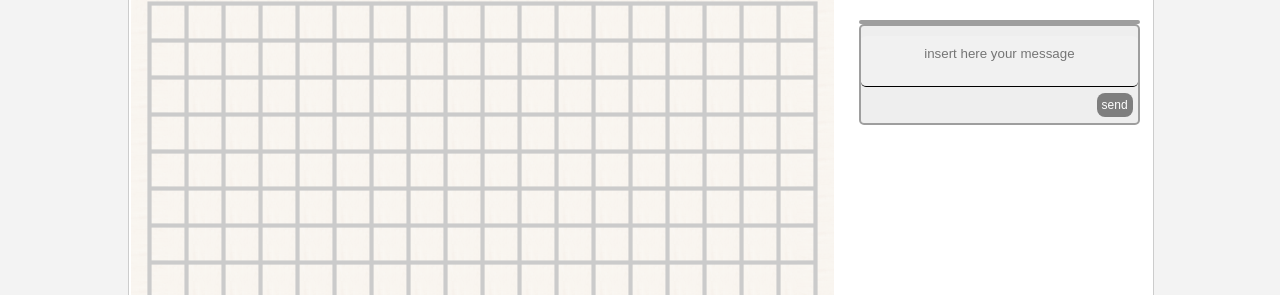
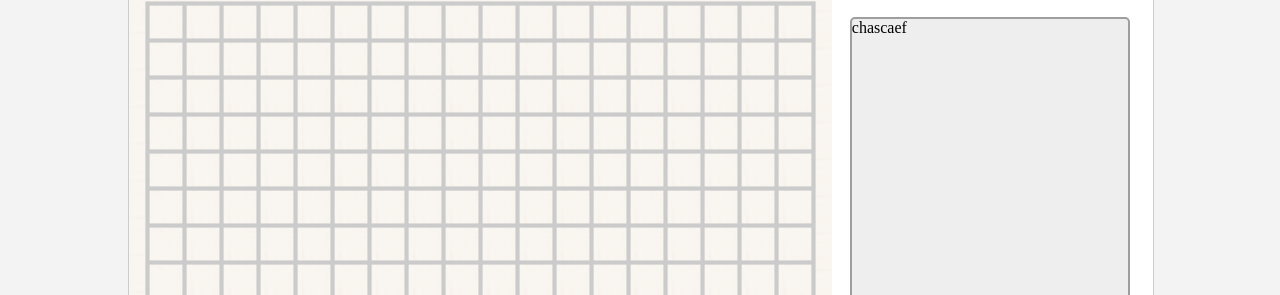
Before and after one commit to Il-Dom/GO, a plain HTML site: page game.html in a window 1280 px wide. Shown: the part 66-361 px from the top of the page. Drawn offline with nearby package versions, Linux system fonts and the light colour scheme.

Commit message:
"iniziato" aggiustamiento dei divvvv

```diff
--- a/game.html
+++ b/game.html
@@ -30,18 +30,18 @@
 
 	<div class="graypage">
 		<div class="whitepage">
+			<div class="gameContainer">
+				<div id='wrapper' class="width70">
+					<div id='board' class="boardcss"></div>
+				</div>
 
-			<div class="gameContainer">
-			<div id = 'wrapper'>
-				<div id = 'board'></div>
-			</div>
-
-			<div class="chat">
-				<div class="container textbox"></div>
-					<div class='container'>
-						<textarea  placeholder = "insert here your message " id="yourMessage" style='border-style:none none solid none; border-color:black; width:100%; display:block;box-sizing:border-box;border-width:1px; margin-bottom:1px;'></textarea>
-						<div style='width:100%; box-sizing:border-box; height:35px;padding:5px;'>
-						<button id="send" style='float:right'>send</button>
+				<div class="chat">
+					<div class="container textbox">chascaef</div>
+						<div class='container'>
+							<textarea  placeholder = "insert here your message " id="yourMessage" style='border-style:none none solid none; border-color:black; width:100%; display:block;box-sizing:border-box;border-width:1px; margin-bottom:1px;'></textarea>
+							<div style='width:100%; box-sizing:border-box; height:75%;padding:5px;'>
+							<button id="send" style='float:right; height: 15%'>send</button>
+					</div>
 				</div>
 			</div>
 		</div>
--- a/js/game.js
+++ b/js/game.js
@@ -33,7 +33,7 @@ function peerDisconnect(){
 *
 */
 function waitForResponse( pos ){
-	$("#board").addClass('disabled') //.prop('disabled',true).off('click')
+	$(".boardcss").addClass('disabled') //.prop('disabled',true).off('click')
 	conn.send( { 'turn':turn,'position':pos } )
 }
 
@@ -92,21 +92,29 @@ function setUpHandlers(){
 		sessionStorage.clear()
 	})
 	$(window).resize(function(){
-		var size = Math.floor($('#board').width()/dimen)
+		var boardW = $('.boardcss').width()-5;
+
+		var size = Math.floor(boardW/dimen)
 		$('.row').height(size)
 
 		$('.boardCell').width(size)
 		$('.boardCell').height(size)
 
-		var loc = $('#board').offset()
-		$('#errordiv').css('top', ($('#board').outerHeight()- $('#errordiv').height())/2 + loc.top + 'px')
-		$('#errordiv').css('left', ($('#board').outerWidth() - $('#errordiv').width())/2 + loc.left + 'px')
+		var loc = $('.boardcss').offset()
+		$('#errordiv').css('top', ($('.boardcss').outerHeight()- $('#errordiv').height())/2 + loc.top + 'px')
+		$('#errordiv').css('left', ($('.boardcss').outerWidth() - $('#errordiv').width())/2 + loc.left + 'px')
+
+		$('.chat').height($('#board').height()*0.90)
+		$('.chat').width( ($('.gameContainer').width() -  $('#board').width())*0.9 )
+		$('.chat').css('margin-top', $('.chat').height()*0.05 )
+		$('.chat').css('margin-bottom', $('.chat').height()*0.05 )
+		$('.toInsert').css('font-size', Math.floor($('.row').height()-5)*2)
 	})
 }
 
 function createBoard(dimension){
 	dimen = dimension
-	var boardW = $('#board').width();
+	var boardW = $('.boardcss').width()-5;
 
 	var size = Math.floor(boardW/dimen)
 	gameBoard = new Array(dimen).fill(dimen).map(() => new Array(dimen).fill(0));
@@ -158,6 +166,11 @@ function createBoard(dimension){
 		}
 		board.appendChild(row);
 	}
+
+	$('.chat').height($('#board').height()*0.90)
+	$('.chat').width( ($('.gameContainer').width() -  $('#board').width())*0.9 )
+	$('.chat').css('margin-top', $('.chat').height()*0.05 )
+	$('.chat').css('margin-bottom', $('.chat').height()*0.05 )
 }
 
 /*
@@ -166,15 +179,16 @@ function createBoard(dimension){
 *
 */
 function grayBoard(message){
-	$("#board").addClass('disabled').addClass('grayed')
+	$(".boardcss").addClass('disabled').addClass('grayed')
 	$(".pawn").hide()
 
 	var toInsert = $('<div id=\'errordiv\'>'+message+'</div>')
-	var loc = $('#board').offset()
+	var loc = $('.boardcss').offset()
 	toInsert.appendTo('#wrapper')
 	toInsert.addClass('toInsert')
-	toInsert.css('top', ($('#board').outerHeight()- toInsert.height())/2 + loc.top + 'px')
-	toInsert.css('left', ($('#board').outerWidth() - toInsert.width())/2 + loc.left + 'px')
+	toInsert.css('font-size', Math.floor($('.row').height()-5)*2)
+	toInsert.css('top', ($('.boardcss').outerHeight()- toInsert.height())/2 + loc.top + 'px')
+	toInsert.css('left', ($('.boardcss').outerWidth() - toInsert.width())/2 + loc.left + 'px')
 }
 
 /*
@@ -183,7 +197,7 @@ function grayBoard(message){
 *
 */
 function ungrayBoard(){
-	$("#board").removeClass('disabled').removeClass('grayed')
+	$(".boardcss").removeClass('disabled').removeClass('grayed')
 	$(".pawn").show()
 	$('#errordiv').remove()
 }
@@ -211,7 +225,7 @@ function sendPOSTforPeerIdEliminationtoServer ( peerToRemove ){
 function onConnectionOpen(mine, other){
 	console.log('Hi ' + other + ' I am '+ mine, 'turn:',turn)
 	conn.send( {'id': mine} )
-	$('#board').addClass('disabled')
+	$('.boardcss').addClass('disabled')
 }
 
 /*
@@ -221,7 +235,7 @@ function onConnectionOpen(mine, other){
 */
 function updateTurn(t){
 	turn = ( t+1 ) % 2
-	$("#board").removeClass('disabled')
+	$(".boardcss").removeClass('disabled')
 }
 
 /*
--- a/style/chat.css
+++ b/style/chat.css
@@ -2,20 +2,20 @@
 	border: 2px solid #9e9e9e;  /* qua sono i 2 pixel che sfalsano */
 	background-color: #eeeeee;
 	border-radius: 5px;
-	width: 90%;
-	height: 25%;
-	margin: auto;
+	width: 100%;
+	margin: 0;
+	height: 20%;
 }
 .textbox {
 	overflow-y: scroll;
-	height: 50%;
+	height: 80%;
 }
+
 .chat{
-	display: table-cell;
-	position: relative;
-	width:30%;
-	height: 100%;
+	display: inline-block;
+	vertical-align: top;
 }
+
 #yourMessage{
 	border: 2px solid #9e9e9e;
 	background-color: #f1f1f1;
@@ -56,7 +56,7 @@ textarea{
 	text-align: end;
 }
 
-/* Clear floats */
+/* Clear floats
 .container::after {
 	content: "";
 	clear: both;
--- a/style/styleBoard.css
+++ b/style/styleBoard.css
@@ -1,22 +1,22 @@
-#board{
+.boardcss{
 	cursor: none;
-	position: relative;
 	background-color: white;
-	margin-right: 10px;
 }
-#wrapper{
+
+.width70{
+	display: inline-block;
 	width: 70%;
-	display: table-cell;
 }
 
 .row{
 	margin: 0 auto;
 	cursor: none;
-	display: table;
+	background-color: white;
 }
 
 .boardCell{
-	display: table-cell;
+	position: relative;
+	float:left;
 	background-position:0px 0px;
 	background-repeat:no-repeat;
     -webkit-background-size: cover;
@@ -54,12 +54,11 @@
 	z-index: 1;
 	position: absolute;
 	opacity: 1;
-	font-size: 50px;
 	color: black;
 	letter-spacing: 2px;
 }
 
 .gameContainer{
-	display: table;
 	width:100%;
+	display: inline-block;
 }
```
